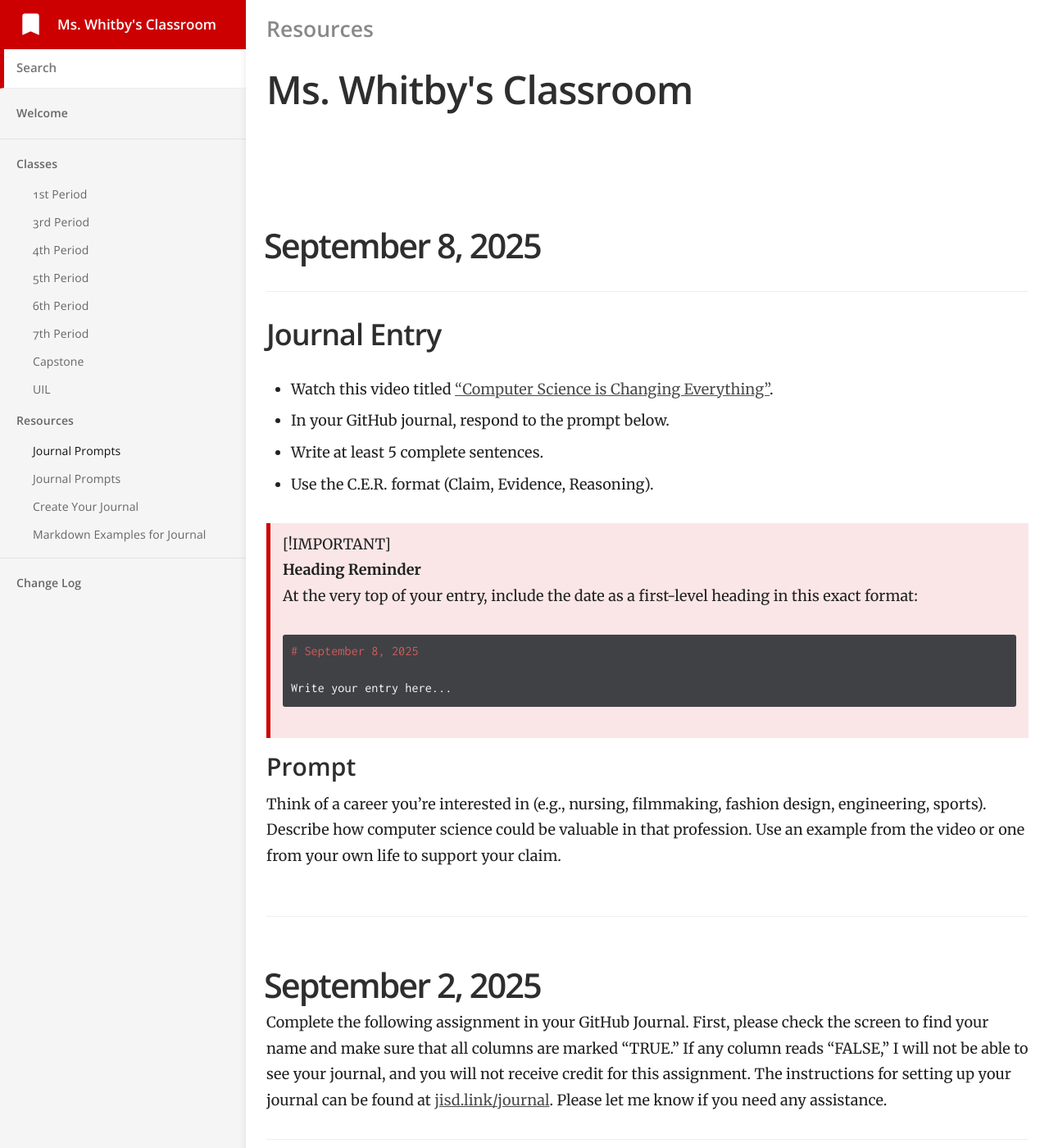
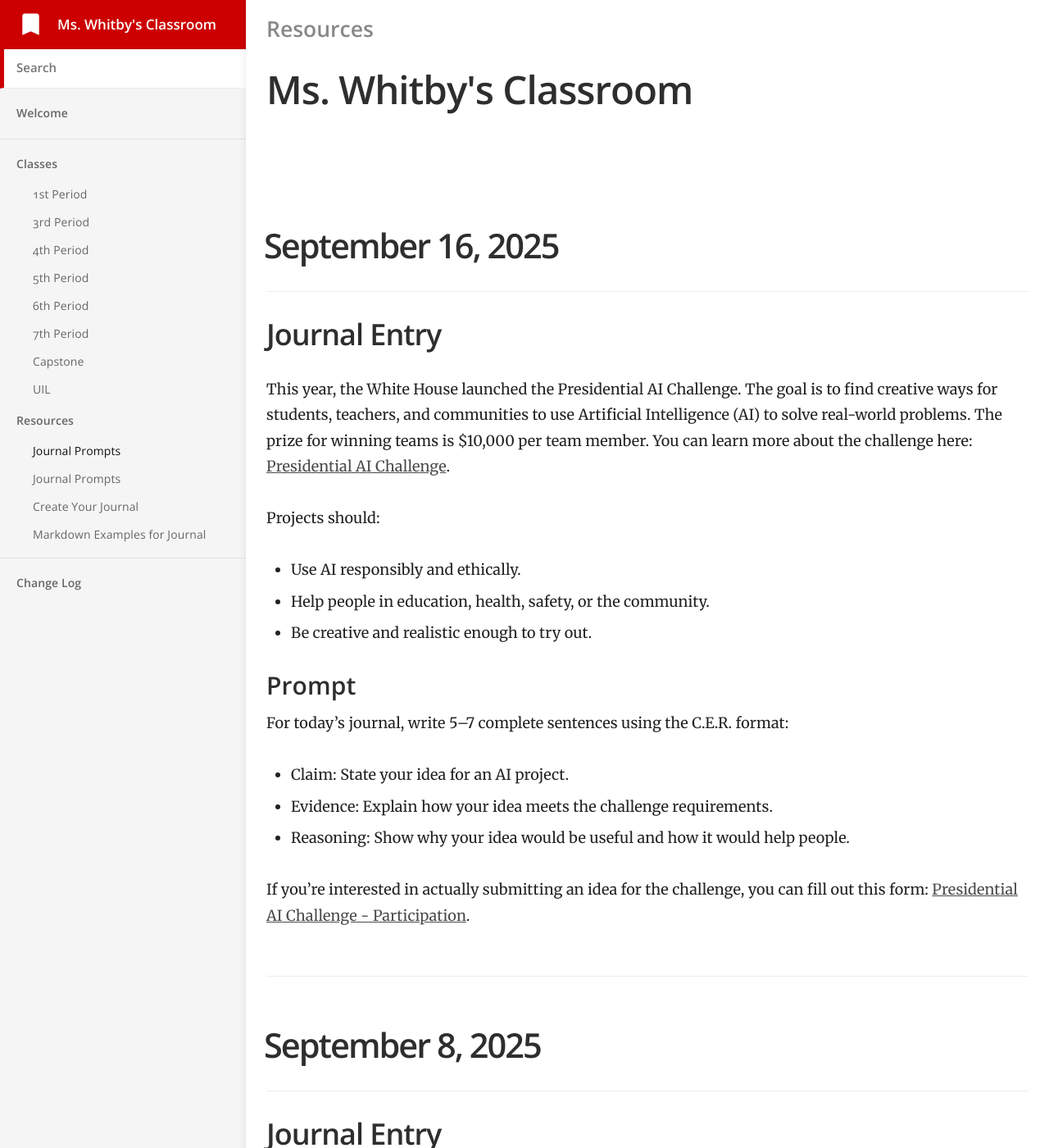
Before and after one commit to mswhitby/classroom, a Jekyll site: the page built from _docs/resources/journal.md, in a window 1280 px wide and 1400 px high. Shown: the whole window at 82% size. Built offline with Jekyll 4.4.1, drawn with Linux system fonts in a browser that asks for light colours.

Commit message:
Updated journals

```diff
--- a/_docs/resources/journal.md
+++ b/_docs/resources/journal.md
@@ -3,6 +3,28 @@ title: Journal Prompts
 category: Resources
 order: 1
 ---
+
+# September 16, 2025
+
+## Journal Entry
+
+This year, the White House launched the Presidential AI Challenge. The goal is to find creative ways for students, teachers, and communities to use Artificial Intelligence (AI) to solve real-world problems. The prize for winning teams is $10,000 per team member. You can learn more about the challenge here: [Presidential AI Challenge](https://www.ai.gov/initiatives/presidential-challenge).
+
+Projects should:
+- Use AI responsibly and ethically.
+- Help people in education, health, safety, or the community.
+- Be creative and realistic enough to try out.
+
+### Prompt
+
+For today’s journal, write 5–7 complete sentences using the C.E.R. format:
+- Claim: State your idea for an AI project.
+- Evidence: Explain how your idea meets the challenge requirements.
+- Reasoning: Show why your idea would be useful and how it would help people.
+
+If you’re interested in actually submitting an idea for the challenge, you can fill out this form: [Presidential AI Challenge - Participation](https://docs.google.com/forms/d/e/1FAIpQLSdvV8FUN04EWx1Bzgj5cn3DWv-7IVqJvd6caPytAGFTNLrkew/viewform?usp=header).
+
+----
 
 # September 8, 2025
 
```
Also changed, not shown: _docs/classes/1st.md (+5 -3 lines).
